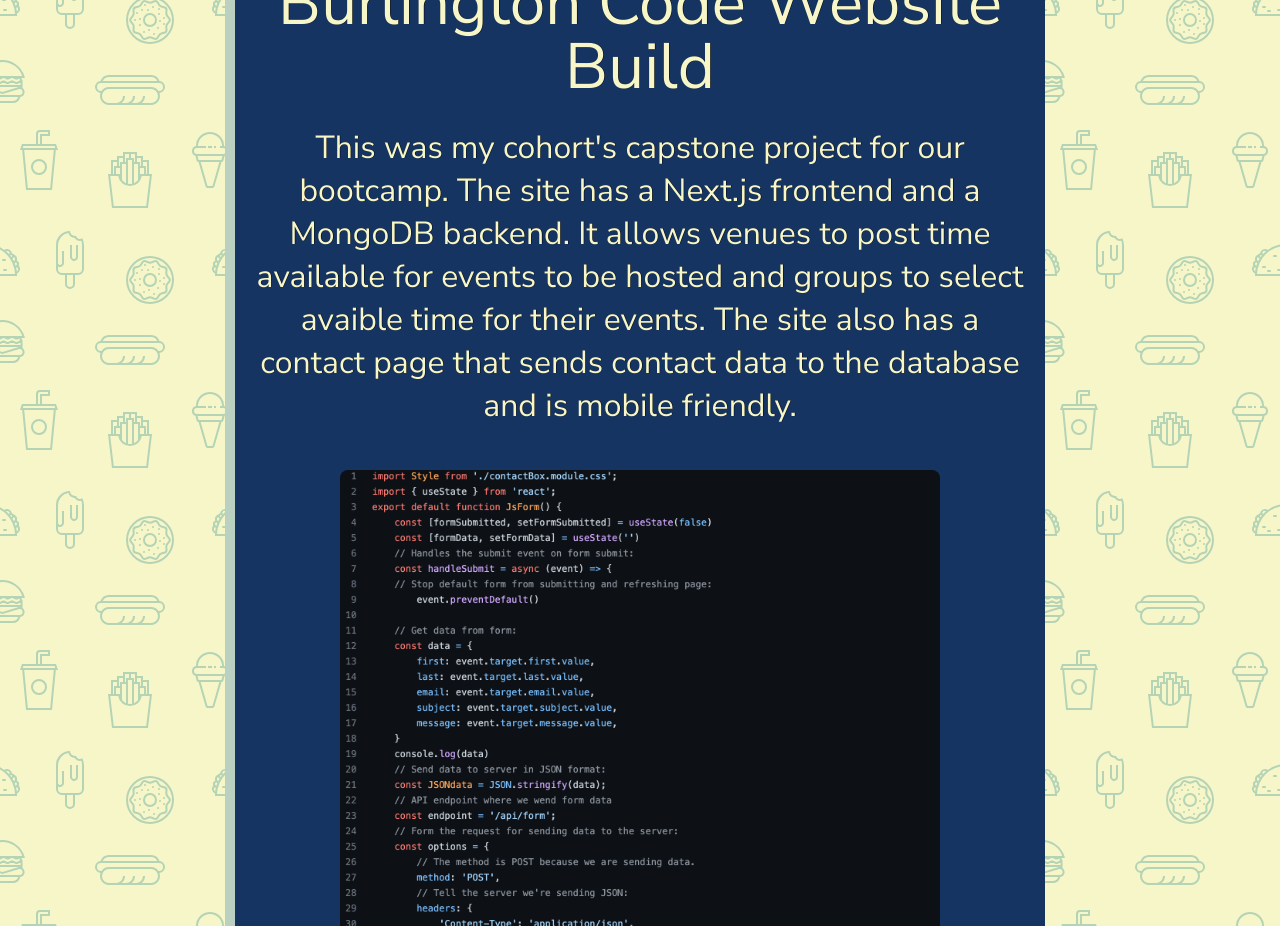
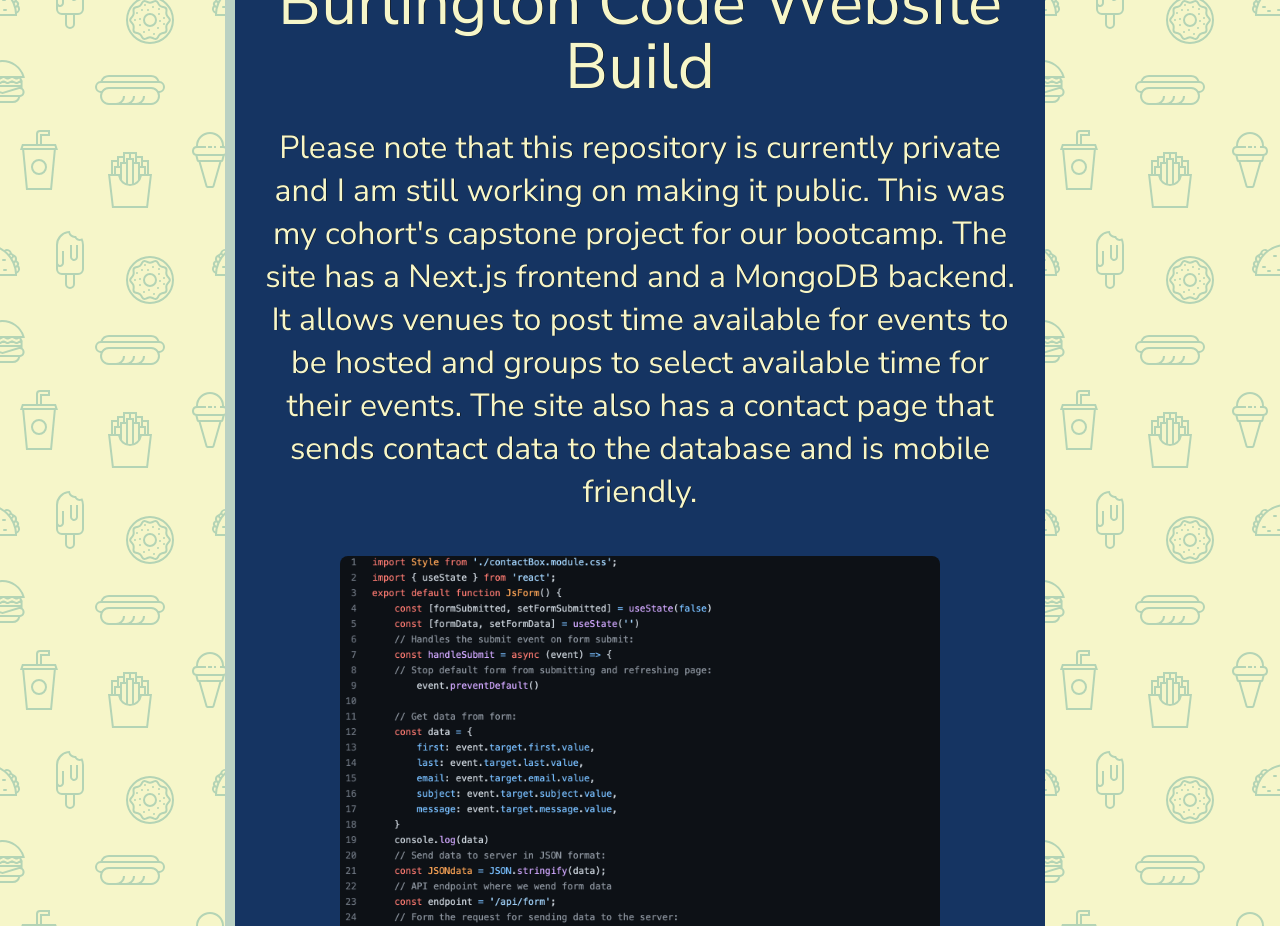
Before and after one commit to williamfay/williamfay.github.io, a React (Vite) app: page /projects in a window 1280 px wide. Shown: the part 2540-3466 px from the top of the page. Built offline with nearby package versions, Linux system fonts and the light colour scheme; a web font is replaced by a local one.

Commit message:
Corrected errors on Projects page

```diff
--- a/src/components/projects.jsx
+++ b/src/components/projects.jsx
@@ -15,7 +15,7 @@ export default function Projects() {
     }
 
     const linkThree = () => {
-        window.open("https://github.com/burlingtoncode-org/collaburlate")
+        window.open("#")
     }
 
     const linkFour = () => {
@@ -57,10 +57,11 @@ export default function Projects() {
                 <div class="projects_bc_container">
                     <h1 class="bc_text">Burlington Code Website Build</h1>
                     <h2 class="bc_info">
+                        Please note that this repository is currently private and I am still working on making it public.
                         This was my cohort's capstone project for our bootcamp.
                         The site has a Next.js frontend and a MongoDB backend.
                         It allows venues to post time available for events
-                        to be hosted and groups to select avaible time for their events.
+                        to be hosted and groups to select available time for their events.
                         The site also has a contact page that sends contact data to
                         the database and is mobile friendly.
                     </h2>
```
